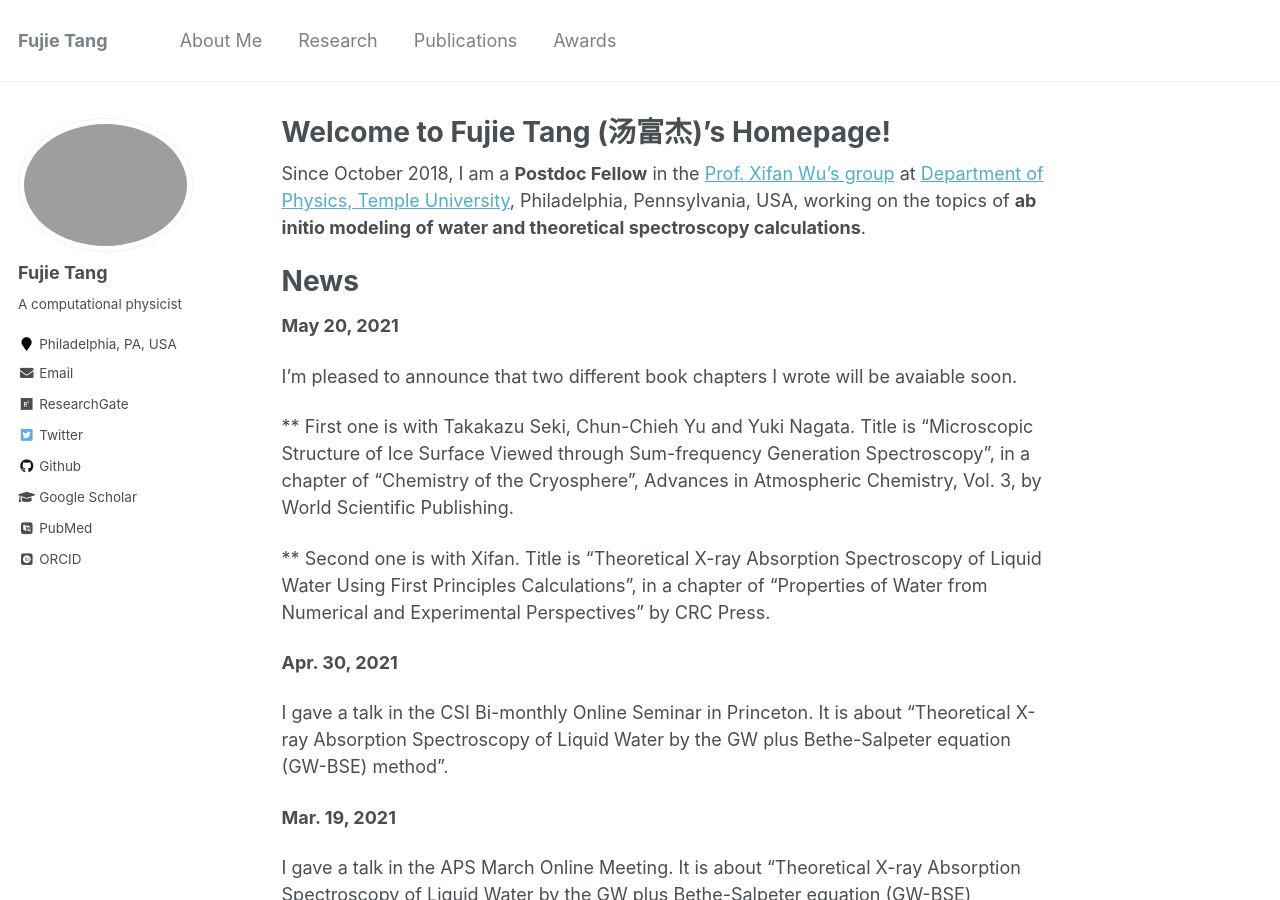
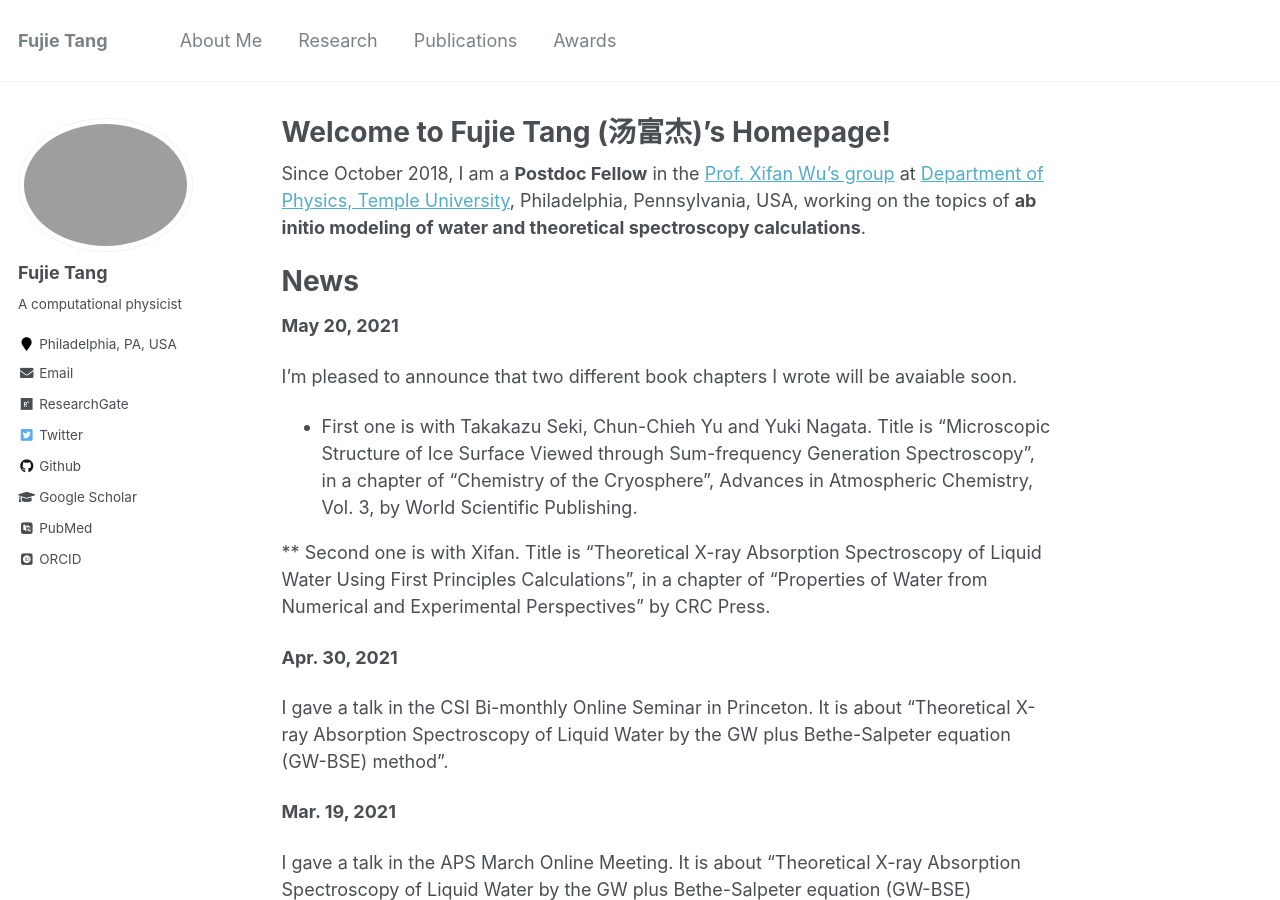
Before and after one commit to fujiepku/fujiepku.github.io, a Jekyll site: the page built from _pages/about.md, in a window 1280 px wide and 900 px high. Built offline with Jekyll 4.4.1, drawn with Linux system fonts in a browser that asks for light colours; some web fonts are replaced.

```diff
--- a/_pages/about.md
+++ b/_pages/about.md
@@ -16,7 +16,7 @@ News
 
 I'm pleased to announce that two different book chapters I wrote will be avaiable soon.
 
-** First one is with Takakazu Seki, Chun-Chieh Yu and Yuki Nagata. Title is "Microscopic Structure of Ice Surface Viewed through Sum-frequency Generation Spectroscopy", in a chapter of "Chemistry of the Cryosphere", Advances in Atmospheric Chemistry, Vol. 3, by World Scientific Publishing.
+* First one is with Takakazu Seki, Chun-Chieh Yu and Yuki Nagata. Title is "Microscopic Structure of Ice Surface Viewed through Sum-frequency Generation Spectroscopy", in a chapter of "Chemistry of the Cryosphere", Advances in Atmospheric Chemistry, Vol. 3, by World Scientific Publishing.
 
 ** Second one is with Xifan. Title is "Theoretical X-ray Absorption Spectroscopy of Liquid Water Using First Principles Calculations", in a chapter of "Properties of Water from Numerical and Experimental Perspectives" by CRC Press.
 
```
